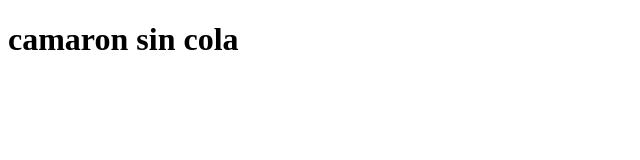
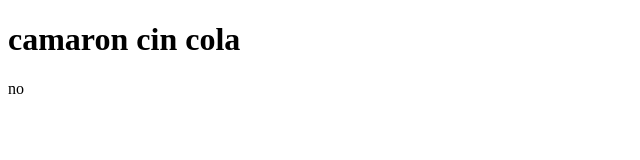
Before and after one commit to Rodrigo1619/React, a React (Vite) app: page / in a window 1280 px wide. Shown: the top 160 px of the page, without its empty margins (0-640 px from the left). Built offline with nearby package versions, Linux system fonts and the light colour scheme.

Commit message:
fraagment

```diff
--- /dev/null
+++ b/src/FirstApp.jsx
@@ -0,0 +1,10 @@
+
+export const FirstApp = () => {
+    return (
+        <>
+            <h1>camaron cin cola</h1>
+            <p>no</p>
+        </>
+
+    )
+}
--- a/src/main.jsx
+++ b/src/main.jsx
@@ -1,10 +1,11 @@
 import React from 'react';
 import ReactDOM from 'react-dom/client';
+import { FirstApp } from './FirstApp';
+import {HelloWorldApp} from './HelloWorldApp';
 
-import {HelloWorldApp} from './HelloWorldApp';
 
 ReactDOM.createRoot(document.getElementById('root')).render(
     <React.StrictMode>
-        <HelloWorldApp />
+        <FirstApp/>
     </React.StrictMode>
 )
```
Also changed, not shown: 1 other file (tests, documents, lock files or other folders).
